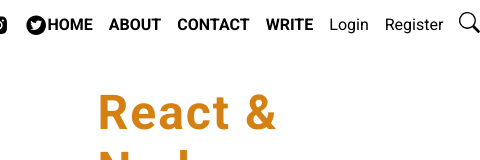
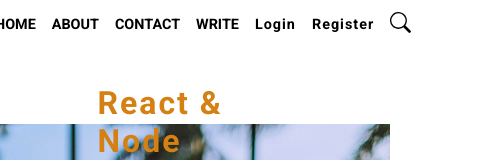
Before and after one commit to sloik89/blogFrontend, a React (Vite) app: page / in a window 390 px wide. Shown: the top 160 px of the page, 480 px wide, since content can reach past the window. Built offline with nearby package versions, Linux system fonts and the light colour scheme; no server answers.

Commit message:
add media queries

```diff
--- a/src/components/Hero.jsx
+++ b/src/components/Hero.jsx
@@ -41,5 +41,14 @@ const Wrapper = styled.div`
     object-fit: cover;
     margin-top: 50px;
   }
+  @media screen and (max-width: 800px) {
+    margin-top: 1.5rem;
+    .header__titles .header__title_lg {
+      font-size: 1rem;
+    }
+    .header__titles .header__title_sm {
+      font-size: 2rem;
+    }
+  }
 `;
 export default Hero;
--- a/src/components/Navbar.jsx
+++ b/src/components/Navbar.jsx
@@ -36,9 +36,11 @@ const Navbar = () => {
                 </Link>
               </li>
 
-              <Link className="link" to="write">
-                <li className="top__center__item">Write</li>
-              </Link>
+              <li className="top__center__item">
+                <Link className="link" to="write">
+                  Write
+                </Link>
+              </li>
               <li onClick={logout} className="top__center__item">
                 {user && "Logout"}
               </li>
@@ -51,10 +53,10 @@ const Navbar = () => {
               </Link>
             ) : (
               <>
-                <Link className="link" to="login">
+                <Link className="link auth" to="login">
                   Login
                 </Link>
-                <Link className="link" to="register">
+                <Link className="link auth" to="register">
                   Register
                 </Link>
               </>
@@ -78,6 +80,11 @@ const Wrapper = styled.div`
     & > * {
       font-size: 1.4rem;
       cursor: pointer;
+    }
+    @media screen and (max-width: 800px) {
+       {
+        display: none;
+      }
     }
   }
   .top__right {
@@ -103,5 +110,20 @@ const Wrapper = styled.div`
     background-color: #ddd;
     border-radius: 50%;
   }
+  .auth {
+    font-size: 1.2rem;
+    font-weight: bold;
+    letter-spacing: 1px;
+  }
+  @media screen and (max-width: 800px) {
+    .top,
+    .auth {
+      font-size: 0.9rem;
+    }
+    .top__center__list {
+      justify-content: flex-start;
+      padding-left: 1rem;
+    }
+  }
 `;
 export default Navbar;
--- a/src/index.css
+++ b/src/index.css
@@ -21,6 +21,10 @@ img {
 .link {
   color: inherit;
   text-decoration: none;
+  transition: 0.1s linear;
+}
+.link:hover {
+  color: grey;
 }
 .flex-center {
   display: flex;
```
